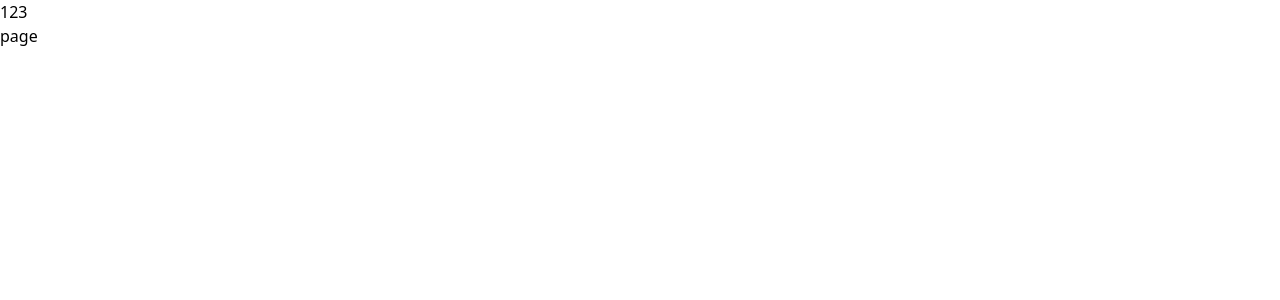
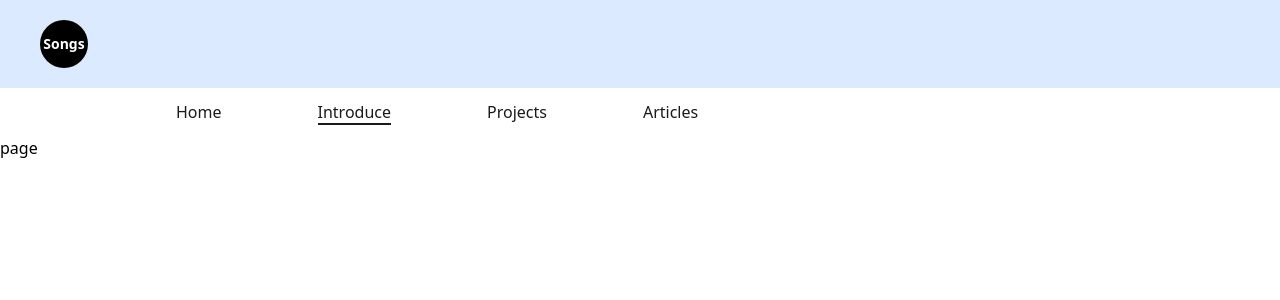
Before and after one commit to Songchanheum/portfoliov2, a Next.js app: page /main/introduce in a window 1280 px wide. Shown: the top 300 px of the page. Built offline with nearby package versions, Linux system fonts and the light colour scheme.

Commit message:
feat(main): 메인화면 꾸미기

```diff
--- a/app/main/layout.tsx
+++ b/app/main/layout.tsx
@@ -1,5 +1,33 @@
+"use client";
+
 import React from "react";
+import { usePathname } from "next/navigation";
+import NavBar from "../../components/NavBar";
+import TopNavBar from "../../components/TopNavBar";
+import { motion } from "framer-motion";
 
+export const Header = () => {
+  const pathName = usePathname();
+  const isMain = pathName === "/main";
+  return (
+    <header className="sticky top-0 z-50">
+      <motion.div
+        initial={{ opacity: 0, y: 20 }}
+        animate={isMain ? "" : { opacity: 1, y: 0 }}
+        exit={{ opacity: 0, y: 20 }}
+      >
+        <TopNavBar />
+      </motion.div>
+      <motion.div
+        initial={{ y: -88 }}
+        animate={isMain ? "" : { y: 0 }}
+        exit={{ y: -88 }}
+      >
+        <NavBar />
+      </motion.div>
+    </header>
+  );
+};
 export default function RootLayout({
   children,
 }: {
@@ -8,7 +36,7 @@ export default function RootLayout({
   return (
     <html lang="en">
       <body>
-        <header>123</header>
+        <Header />
         {children}
       </body>
     </html>
--- a/app/main/page.tsx
+++ b/app/main/page.tsx
@@ -2,40 +2,69 @@
 import React from "react";
 import TextSpan from "../../components/TextSpan";
 import { motion, useAnimationControls } from "framer-motion";
+import Image from "next/image";
 
 function Main() {
   const hi = "안녕하세요!^웹 개발자^송찬흠입니다.".split("");
+  const charImg = "/images/main/main.png";
+  // const hi = "1234".split("");
+  // const charImg = "";
   const control = useAnimationControls();
 
   const handleMouseMove = (e: React.MouseEvent) => {
-    const { clientX, clientY } = e;
-    const moveX = clientX - window.innerWidth / 2;
-    const moveY = clientY - window.innerHeight / 2;
-    const offsetFactor = 15;
+    const mousePageX = e.pageX;
+    const mousePageY = e.pageY;
+
+    // 마우스 좌표값 기준점을 가운데로 변경
+    const centerPageX = window.innerWidth / 2 - mousePageX;
+    const centerPageY = window.innerHeight / 2 - mousePageY;
+
+    // centerPage 최소값 -100 최대값 100 설정 (! Point)
+    const maxPageX = Math.max(-200, Math.min(100, centerPageX));
+    const maxPageY = Math.max(-200, Math.min(100, centerPageY));
+
+    // 각도 줄이는 설정
+    const anglePageX = maxPageX * 0.1;
+    const anglePageY = maxPageY * 0.1;
+
+    // 부드럽게 설정
+    let softPageX = 0;
+    let softPageY = 0;
+    softPageX += (anglePageX - softPageX) * 0.4;
+    softPageY += (anglePageY - softPageY) * 0.4;
+
     control.start({
-      x: moveX / offsetFactor,
-      y: moveY / offsetFactor,
+      transform: `perspective(600px) rotateX(${softPageX}deg) rotateY(${softPageY}deg)`,
     });
   };
   return (
     <>
-      <div className="h-screen flex justify-start items-center">
-        <div className="relative h-[600px] w-[600px] ms-20">
+      <motion.div
+        initial={{ opacity: 0, y: -200 }}
+        animate={{ opacity: 1, y: -88 }}
+        exit={{ opacity: 1, y: -200 }}
+        className="h-screen flex justify-between items-center"
+      >
+        <div className="w-1/2">
+          <div className="relative h-[600px] w-[600px] ms-20 float-right">
             <motion.img
               className="block h-full w-full object-cover object-center opacity-50"
               animate={control}
               onMouseMove={(e) => handleMouseMove(e)}
-            src="/images/main/main.png"
+              src={charImg}
             />
             <img
               className="-z-[1] absolute top-0 left-0 h-full w-full opacity-30"
               src="/images/main/main-bg.png"
             />
           </div>
-        <div>
+        </div>
+        <div className="w-1/2">
           <motion.div
             initial={{ opacity: 0, y: 10 }}
             animate={{ opacity: 1, y: 0 }}
+            exit={{ opacity: 0, y: 10 }}
+            transition={{ delay: 0.7 }}
           >
             {hi.map((letter, i) => {
               let text: any = letter;
@@ -53,14 +82,14 @@ function Main() {
             <motion.span
               initial={{ opacity: 0, y: 10 }}
               animate={{ opacity: 1, y: 0 }}
-              transition={{ delay: 0.3 }}
+              transition={{ delay: 1 }}
               className="text-gray-400"
             >
               Front-end Developer | Next TailwindCSS Framer Motion
             </motion.span>
           </div>
         </div>
-      </div>
+      </motion.div>
     </>
   );
 }
--- /dev/null
+++ b/components/CustomLink.tsx
@@ -0,0 +1,33 @@
+import Link from "next/link";
+import { usePathname } from "next/navigation";
+import { relative } from "path";
+import React from "react";
+
+const CustomLink = ({
+  href,
+  title,
+  className,
+}: {
+  href: string;
+  title: string;
+  className?: string;
+}) => {
+  const path = usePathname();
+  const currPath = path.split("/")[2] === href.split("/")[2];
+  return (
+    <Link href={href} className={`${className} relative group/link`}>
+      {title}
+      <span
+        className={`
+        h-[2px] inline-block bg-black absolute
+        left-0 -bottom-0.5 group-hover/link:w-full
+        transition-[width] ease duration-300
+        ${currPath ? " w-full" : " w-0"}`}
+      >
+        &nbsp;
+      </span>
+    </Link>
+  );
+};
+
+export default CustomLink;
--- /dev/null
+++ b/components/Logo.tsx
@@ -0,0 +1,33 @@
+"use client";
+import Link from "next/link";
+import React from "react";
+import { motion } from "framer-motion";
+
+const MotionLink = motion(Link);
+
+function Logo() {
+  return (
+    <>
+      <div className="flex items-center justify-center my-5 mx-10">
+        <MotionLink
+          href="/"
+          className="w-12 h-12 bg-black text-white flex items-center justify-center rounded-full text-sm font-bold"
+          whileHover={{
+            backgroundColor: [
+              "#121212",
+              "#2e0914",
+              "#1f3e2f",
+              "#1f1fff",
+              "#121212",
+            ],
+            transition: { duration: 1, repeat: Infinity },
+          }}
+        >
+          Songs
+        </MotionLink>
+      </div>
+    </>
+  );
+}
+
+export default Logo;
--- /dev/null
+++ b/components/NavBar.tsx
@@ -0,0 +1,34 @@
+"use client";
+import React from "react";
+import CustomLink from "./CustomLink";
+import { motion } from "framer-motion";
+
+function NavBar() {
+  return (
+    <div className="relative group/menu">
+      <div className="w-full px-32 py-3 font-medium items-center justify-between bg-white opacity-90 group-hover/menu:bg-slate-100 transition-colors ease duration-500">
+        <nav>
+          <CustomLink href="/main" title="Home" className="mx-12"></CustomLink>
+          <CustomLink
+            href="/main/introduce"
+            title="Introduce"
+            className="mx-12"
+          ></CustomLink>
+          <CustomLink
+            href="/main/project"
+            title="Projects"
+            className="mx-12"
+          ></CustomLink>
+          <CustomLink
+            href="/main/articles"
+            title="Articles"
+            className="mx-12"
+          ></CustomLink>
+        </nav>
+      </div>
+      <div className="w-full z-50 inline-block absolute left-0 top-[48px] h-0 bg-slate-100 opacity-90 group-hover/menu:h-[200px] transition-[height] ease-in duration-300"></div>
+    </div>
+  );
+}
+
+export default NavBar;
--- /dev/null
+++ b/components/TopNavBar.tsx
@@ -0,0 +1,14 @@
+import React from "react";
+import Logo from "./Logo";
+
+const TopNavBar = () => {
+  return (
+    <div className="bg-blue-100">
+      <div className="flex">
+        <Logo />
+      </div>
+    </div>
+  );
+};
+
+export default TopNavBar;
--- a/tailwind.config.js
+++ b/tailwind.config.js
@@ -10,6 +10,9 @@ module.exports = {
       fontFamily: {
         jua: ["JUA", "cursive"],
       },
+      transitionProperty: {
+        height: "height",
+      },
     },
   },
   plugins: [],
```
Lines whose indentation alone changed are shown as unchanged.
